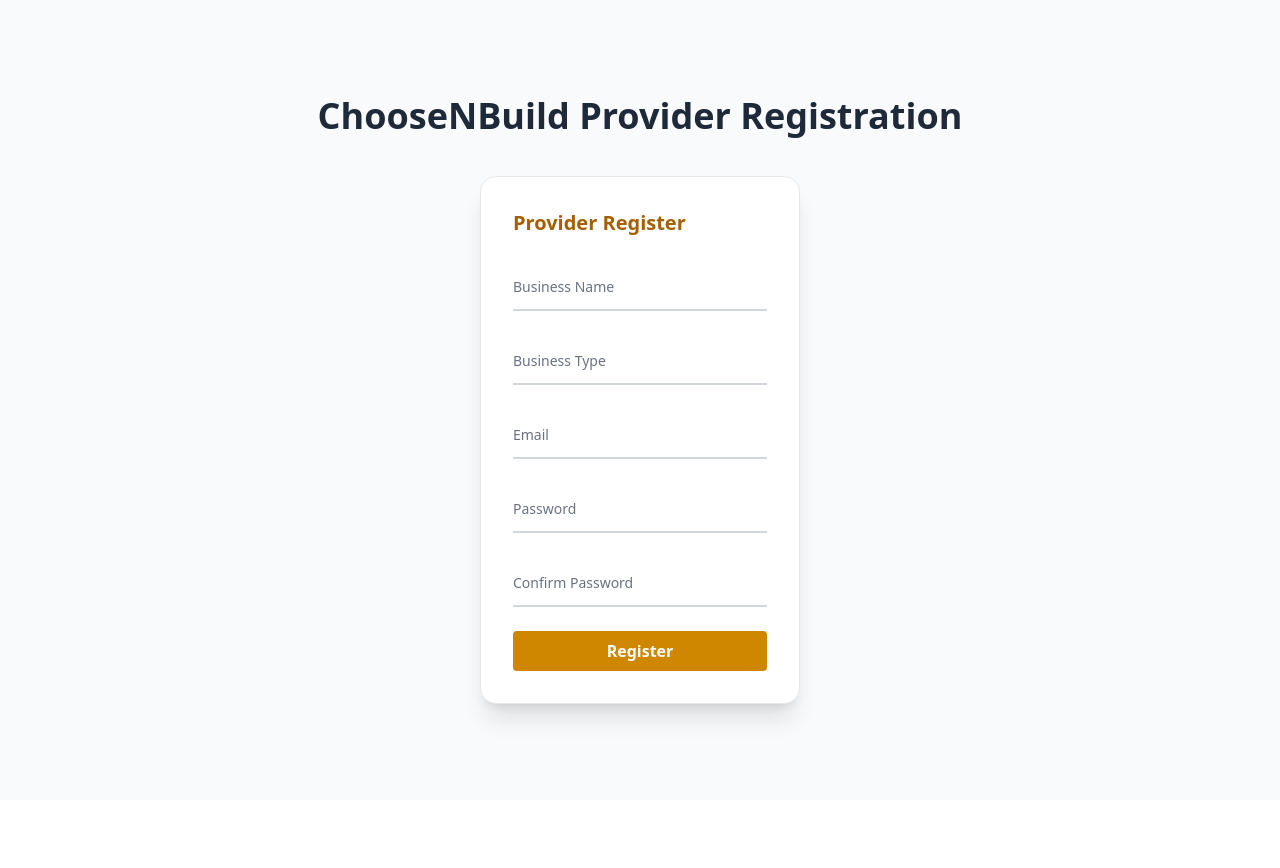
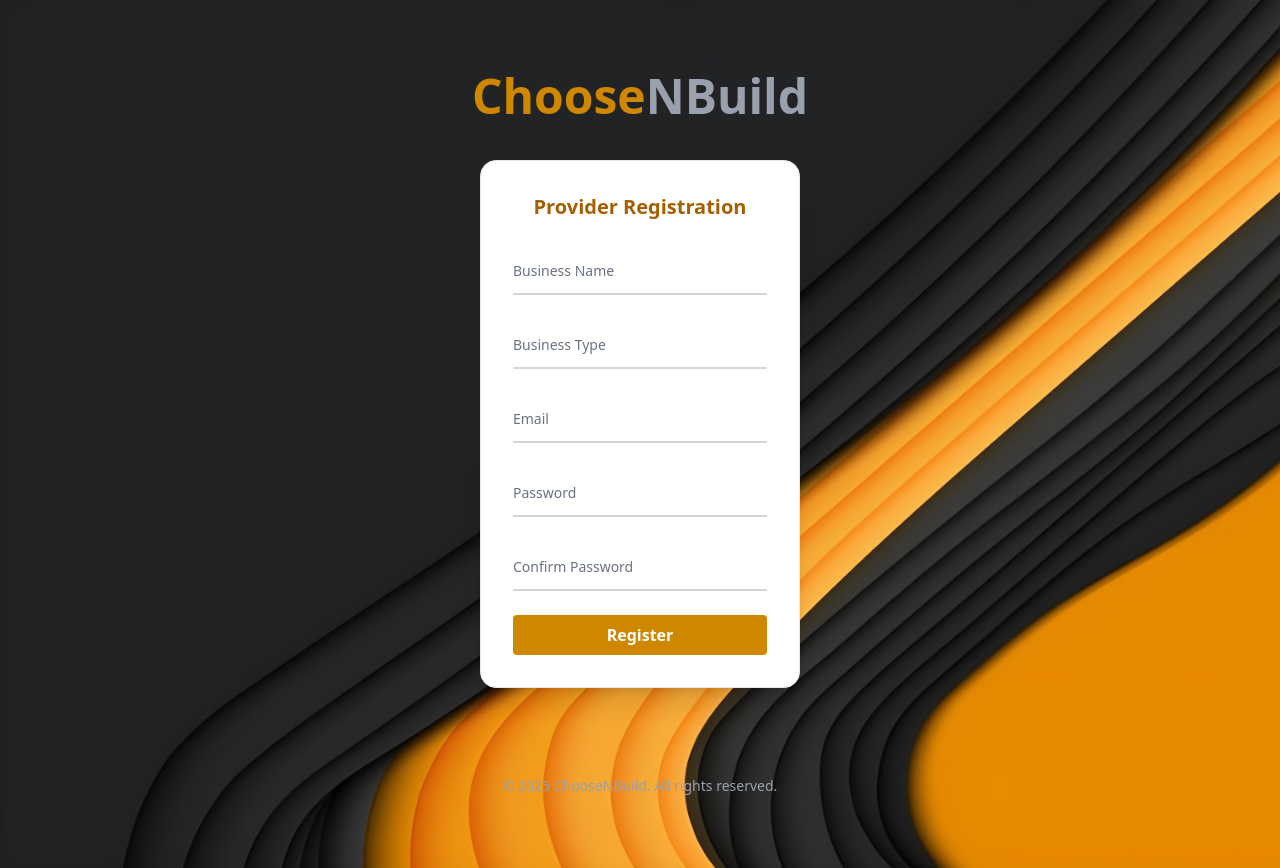
Before and after one commit to GayanukaT/ChooseNBuild, a React (Vite) app in the folder frontend/: page /provider/register in a window 1280 px wide. Before the commit the page ends 800 px from the top, so only its background shows below. Built offline with nearby package versions, Linux system fonts and the light colour scheme.

Commit message:
Get client and provider register pages consistant with the home page

```diff
--- a/frontend/src/pages/client/Dashboard.jsx
+++ b/frontend/src/pages/client/Dashboard.jsx
@@ -4,11 +4,14 @@
 
 function ClientDashboard() {
   return (
-    <div className="min-h-screen bg-yellow-50">
+    <div className="min-h-screen bg-yellow-50 text-yellow-700 font-sans tracking-normal leading-normal">
       <Navbar />
       <main className="max-w-7xl mx-auto px-6 py-10">
         <ClientHome />
       </main>
+      <footer className="w-full mt-16 py-6 text-sm text-center text-gray-400">
+        &copy; 2025 ChooseNBuild. All rights reserved.
+      </footer>
     </div>
   );
 }
--- a/frontend/src/pages/client/Register.jsx
+++ b/frontend/src/pages/client/Register.jsx
@@ -2,7 +2,7 @@
 import API from '../../services/api';
 import { useNavigate } from 'react-router-dom';
 
-function Register() {
+function ClientRegister() {
   const [fullname, setFullName] = React.useState('');
   const [email, setEmail] = React.useState('');
   const [password, setPassword] = React.useState('');
@@ -32,17 +32,27 @@
   };
 
   return (
-    <div className="min-h-screen flex flex-col justify-center items-center bg-gray-50 px-4 py-12">
-      <h1 className="text-4xl font-extrabold text-gray-800 mb-10">ChooseNBuild Registration</h1>
+    <div
+      className="min-h-screen flex flex-col justify-start items-center bg-cover bg-fixed px-4 py-12 leading-normal tracking-normal text-yellow-600"
+      style={{ backgroundImage: "url('/assets/header.jpg')" }}
+    >
+      {/* ChooseNBuild Logo Heading */}
+      <h1 className="text-4xl lg:text-5xl font-extrabold text-yellow-600 mb-10 mt-6">
+        Choose<span className="text-gray-400">NBuild</span>
+      </h1>
 
+      {/* Error Message */}
       {error && (
         <div className="text-yellow-800 bg-yellow-100 border border-yellow-500 px-4 py-3 rounded mb-6 w-full max-w-md text-center">
           {error}
         </div>
       )}
 
+      {/* Form */}
       <div className="bg-white p-8 rounded-2xl shadow-xl w-80 border border-gray-200">
-        <h2 className="text-xl font-bold text-yellow-700 mb-6">Client Register</h2>
+        <h2 className="text-xl font-bold text-yellow-700 mb-6 text-center">
+          Client Registration
+        </h2>
         <form onSubmit={handleRegister} className="space-y-6">
           <div className="relative z-0 w-full group">
             <input
@@ -53,11 +63,13 @@
               placeholder=" "
               className="peer block w-full px-0 pt-5 pb-2 text-sm bg-transparent border-0 border-b-2 border-gray-300 appearance-none focus:outline-none focus:ring-0 focus:border-yellow-600"
             />
-            <label className="absolute text-sm text-gray-500 duration-300 transform -translate-y-4 scale-75 top-2 -z-10 origin-[0]
+            <label
+              className="absolute text-sm text-gray-500 duration-300 transform -translate-y-4 scale-75 top-2 -z-10 origin-[0]
                 peer-placeholder-shown:scale-100
                 peer-placeholder-shown:translate-y-2
                 peer-focus:scale-75
-              peer-focus:-translate-y-4">
+                peer-focus:-translate-y-4"
+            >
               Full Name
             </label>
           </div>
@@ -71,11 +83,13 @@
               placeholder=" "
               className="peer block w-full px-0 pt-5 pb-2 text-sm bg-transparent border-0 border-b-2 border-gray-300 appearance-none focus:outline-none focus:ring-0 focus:border-yellow-600"
             />
-            <label className="absolute text-sm text-gray-500 duration-300 transform -translate-y-4 scale-75 top-2 -z-10 origin-[0]
+            <label
+              className="absolute text-sm text-gray-500 duration-300 transform -translate-y-4 scale-75 top-2 -z-10 origin-[0]
                 peer-placeholder-shown:scale-100
                 peer-placeholder-shown:translate-y-2
                 peer-focus:scale-75
-              peer-focus:-translate-y-4">
+                peer-focus:-translate-y-4"
+            >
               Email
             </label>
           </div>
@@ -89,11 +103,13 @@
               placeholder=" "
               className="peer block w-full px-0 pt-5 pb-2 text-sm bg-transparent border-0 border-b-2 border-gray-300 appearance-none focus:outline-none focus:ring-0 focus:border-yellow-600"
             />
-            <label className="absolute text-sm text-gray-500 duration-300 transform -translate-y-4 scale-75 top-2 -z-10 origin-[0]
+            <label
+              className="absolute text-sm text-gray-500 duration-300 transform -translate-y-4 scale-75 top-2 -z-10 origin-[0]
                 peer-placeholder-shown:scale-100
                 peer-placeholder-shown:translate-y-2
                 peer-focus:scale-75
-              peer-focus:-translate-y-4">
+                peer-focus:-translate-y-4"
+            >
               Password
             </label>
           </div>
@@ -107,11 +123,13 @@
               placeholder=" "
               className="peer block w-full px-0 pt-5 pb-2 text-sm bg-transparent border-0 border-b-2 border-gray-300 appearance-none focus:outline-none focus:ring-0 focus:border-yellow-600"
             />
-            <label className="absolute text-sm text-gray-500 duration-300 transform -translate-y-4 scale-75 top-2 -z-10 origin-[0]
+            <label
+              className="absolute text-sm text-gray-500 duration-300 transform -translate-y-4 scale-75 top-2 -z-10 origin-[0]
                 peer-placeholder-shown:scale-100
                 peer-placeholder-shown:translate-y-2
                 peer-focus:scale-75
-              peer-focus:-translate-y-4">
+                peer-focus:-translate-y-4"
+            >
               Confirm Password
             </label>
           </div>
@@ -124,8 +142,13 @@
           </button>
         </form>
       </div>
+
+      {/* Footer */}
+      <footer className="w-full mt-16 py-6 text-sm text-center text-gray-400">
+        &copy; 2025 ChooseNBuild. All rights reserved.
+      </footer>
     </div>
   );
 }
 
-export default Register;
+export default ClientRegister;
--- a/frontend/src/pages/client/components/Navbar.jsx
+++ b/frontend/src/pages/client/components/Navbar.jsx
@@ -4,10 +4,13 @@
   return (
     <nav className="bg-yellow-600 text-white shadow-md">
       <div className="max-w-7xl mx-auto flex justify-between items-center px-6 py-4">
-        <div className="text-2xl font-extrabold tracking-wide">ChooseNBuild</div>
+        <div className="text-2xl font-extrabold tracking-wide">
+          <span className="text-yellow-300">Choose</span>
+          <span className="text-gray-200">NBuild</span>
+        </div>
 
         <div className="space-x-8 text-sm md:text-base">
-          <a href="#" className="hover:text-yellow-300 transition-colors duration-300">Home</a>
+          <a href="" className="hover:text-yellow-300 transition-colors duration-300">Home</a>
           <a href="#rent" className="hover:text-yellow-300 transition-colors duration-300">Rent</a>
           <a href="#tools" className="hover:text-yellow-300 transition-colors duration-300">Tools</a>
           <a href="#vehicles" className="hover:text-yellow-300 transition-colors duration-300">Vehicles</a>
--- a/frontend/src/pages/provider/Register.jsx
+++ b/frontend/src/pages/provider/Register.jsx
@@ -34,17 +34,27 @@
   };
 
   return (
-    <div className="min-h-screen flex flex-col justify-center items-center bg-gray-50 px-4 py-12">
-      <h1 className="text-4xl font-extrabold text-gray-800 mb-10">ChooseNBuild Provider Registration</h1>
+    <div
+      className="min-h-screen flex flex-col justify-start items-center bg-cover bg-fixed px-4 py-12 leading-normal tracking-normal text-yellow-600"
+      style={{ backgroundImage: "url('/assets/header.jpg')" }}
+    >
+      {/* ChooseNBuild Logo Heading */}
+      <h1 className="text-4xl lg:text-5xl font-extrabold text-yellow-600 mb-10 mt-6">
+        Choose<span className="text-gray-400">NBuild</span>
+      </h1>
 
+      {/* Error Message */}
       {error && (
         <div className="text-yellow-800 bg-yellow-100 border border-yellow-500 px-4 py-3 rounded mb-6 w-full max-w-md text-center">
           {error}
         </div>
       )}
 
+      {/* Form */}
       <div className="bg-white p-8 rounded-2xl shadow-xl w-80 border border-gray-200">
-        <h2 className="text-xl font-bold text-yellow-700 mb-6">Provider Register</h2>
+        <h2 className="text-xl font-bold text-yellow-700 mb-6 text-center">
+          Provider Registration
+        </h2>
         <form onSubmit={handleRegister} className="space-y-6">
           <div className="relative z-0 w-full group">
             <input
@@ -144,6 +154,11 @@
           </button>
         </form>
       </div>
+
+      {/* Footer */}
+      <footer className="w-full mt-16 py-6 text-sm text-center text-gray-400">
+        &copy; 2025 ChooseNBuild. All rights reserved.
+      </footer>
     </div>
   );
 }
```
Also changed, not shown: frontend/public/assets/header2.jpg (added). Lines whose indentation alone changed are shown as unchanged.
